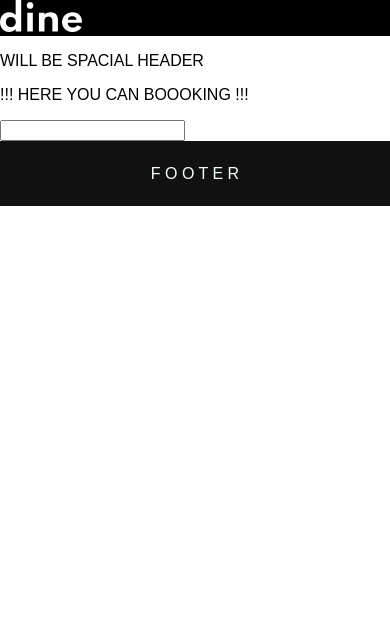
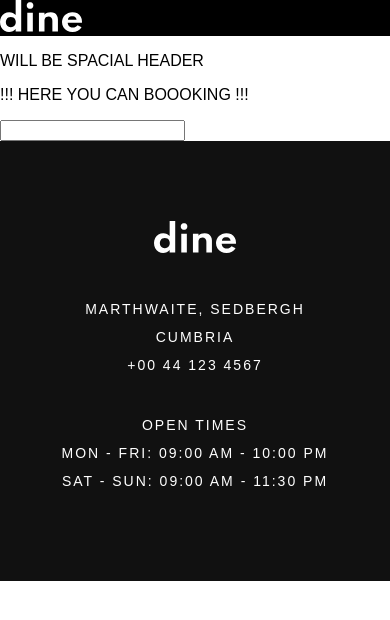
Before and after one commit to ashatskyy/dine-portfolio, a React (Vite) app: page /#/booking in a window 390 px wide. Shown: the top 620 px of the page. Built offline with nearby package versions, Linux system fonts and the light colour scheme; a web font is replaced by a local one.

Commit message:
finish home page

```diff
--- a/src/Footer.jsx
+++ b/src/Footer.jsx
@@ -1,9 +1,31 @@
-
+import { Link } from "react-router-dom";
 
 export const Footer = () => {
   return (
-		<section className="footer">
-		F O O T E R
+    <section className="footer">
+      <div className="footer-main-container">
+        <Link to="/" className="logo-link">
+          <img className="logo" src="./images/dine.svg" alt="logo" />
+				</Link>
+
+				<div className="footer-info-container">
+
+          <div className="footer-address-container">
+            MARTHWAITE, SEDBERGH
+            <br />
+            CUMBRIA
+            <br />
+            +00 44 123 4567
+          </div>
+          <div className="footer-open-times-container">
+            OPEN TIMES
+            <br /> MON - FRI: 09:00 AM - 10:00 PM
+            <br /> SAT - SUN: 09:00 AM - 11:30 PM
+          </div>
+				</div>
+
+		</div>
+
     </section>
   );
 };
--- a/src/styles/_footer.scss
+++ b/src/styles/_footer.scss
@@ -1,13 +1,172 @@
 .footer{
 	max-width: 1440px;
 	width: 100%;
-height: clamp(0px, 16.67vw, 240px);
+  height: clamp(0px, 16.67vw, 240px);
 	margin: 0 auto;
 	background-color: #111111;
 
+	// display: flex;
+	// align-items: center;
+	// justify-content: center;
+
+	color: #ffffff;
+
+padding-top: clamp(0px, 5.42vw, 78px);
+padding-right: clamp(0px, 25.35vw, 365px);
+padding-bottom: clamp(0px, 5.28vw, 76px);
+padding-left: clamp(0px, 11.46vw, 165px);
+}
+
+@media (max-width: 1024px) {
+.footer{
+padding:
+  64px
+	calc(380px - (1024px - 100vw) * 0.5)
+	62px
+	calc(167px - (1024px - 100vw) * 0.5);
+
+height: 328px;
+}
+}
+
+
+@media (max-width: 768px) {
+.footer{
+height: clamp(0px, 42.71vw, 328px);
+
+padding-top: clamp(0px, 8.33vw, 64px);
+padding-right: clamp(0px, 32.81vw, 252px);
+padding-bottom: clamp(0px, 8.07vw, 62px);
+padding-left: clamp(0px, 5.08vw, 39px);
+}
+}
+
+@media (max-width: 480px) {
+.footer{
+height: 440px;
+
+padding-top: 80px;
+padding-right: calc(76.5px - (480px - 100vw) * 0.5);
+padding-bottom: 76px;
+padding-left:  calc(76.5px - (480px - 100vw) * 0.5);
+
+}
+}
+
+@media (max-width: 375px) {
+.footer{
+height: clamp(0px, 117.33vw, 440px);
+
+padding-top: clamp(0px, 21.33vw, 80px);
+padding-right: clamp(0px, 6.4vw, 24px);
+padding-bottom: clamp(0px, 20.27vw, 76px);
+padding-left: clamp(0px, 6.4vw, 24px);
+
+}
+}
+
+
+.footer-main-container{
 	display: flex;
-	align-items: center;
-	justify-content: center;
+	justify-content: space-between;
 
-	color: azure;
+	// border: 1px solid #ffffff;
 }
+
+@media (max-width: 480px) {
+	.footer-main-container{
+flex-direction: column;
+gap: 42px;
+
+align-items: center;
+}
+}
+
+
+@media (max-width: 375px) {
+	.footer-main-container{
+gap: clamp(0px, 11.2vw, 42px);
+	}
+}
+
+
+.footer-info-container{
+	display: flex;
+	justify-content: space-between;
+
+// width: clamp(0px, 42.71vw, 615px);
+gap: clamp(0px, 9.38vw, 135px);
+}
+
+
+
+@media (max-width: 1024px) {
+.footer-info-container{
+flex-direction: column;
+// width: auto;
+gap: 32px;
+}
+}
+
+
+@media (max-width: 768px) {
+.footer-info-container{
+gap: clamp(0px, 4.17vw, 32px);
+}
+}
+
+
+@media (max-width: 480px) {
+.footer-info-container{
+gap: 32px;
+}
+}
+
+@media (max-width: 375px) {
+.footer-info-container{
+gap: clamp(0px, 8.53vw, 32px);
+}
+}
+
+.footer-open-times-container, .footer-address-container{
+	font-weight: 400;
+	font-size: clamp(0px, 0.97vw, 14px);
+line-height: clamp(0px, 1.94vw, 28px);
+letter-spacing: clamp(0px, 0.14vw, 2px);
+}
+
+
+@media (max-width: 1024px) {
+.footer-open-times-container, .footer-address-container{
+	font-size: 14px;
+line-height: 28px;
+letter-spacing: 2px;
+}
+}
+
+@media (max-width: 768px) {
+	.footer-open-times-container, .footer-address-container{
+		font-size: clamp(0px, 1.82vw, 14px);
+		line-height: clamp(0px, 3.65vw, 28px);
+		letter-spacing: clamp(0px, 0.26vw, 2px);
+	}
+}
+
+
+@media (max-width: 480px) {
+.footer-open-times-container, .footer-address-container{
+font-size: 14px;
+		line-height: 28px;
+		letter-spacing: 2px;
+
+		text-align: center;
+	}
+}
+
+@media (max-width: 480px) {
+.footer-open-times-container, .footer-address-container{
+font-size: clamp(0px, 3.73vw, 14px);
+line-height: clamp(0px, 7.47vw, 28px);
+letter-spacing: clamp(0px, 0.53vw, 2px);
+}
+}
```
